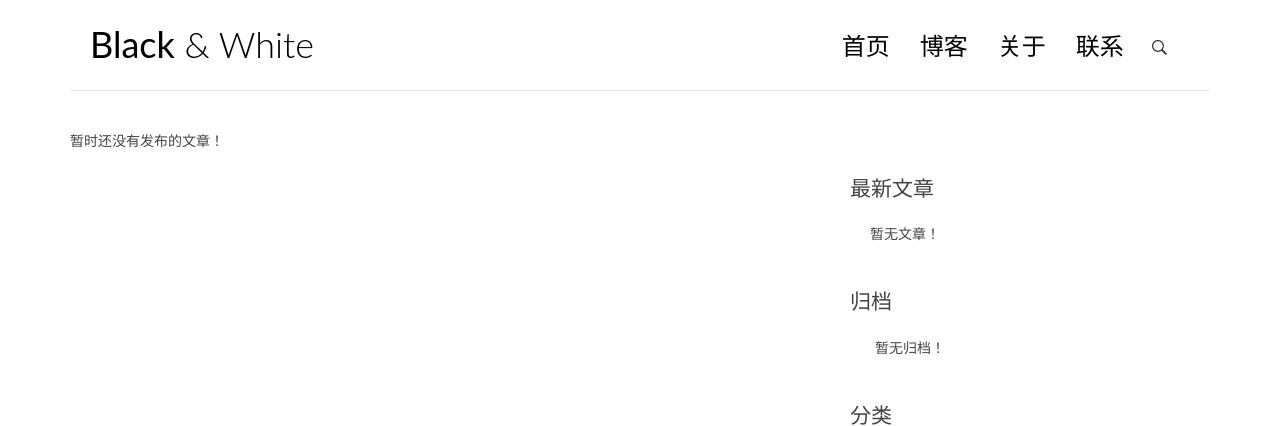
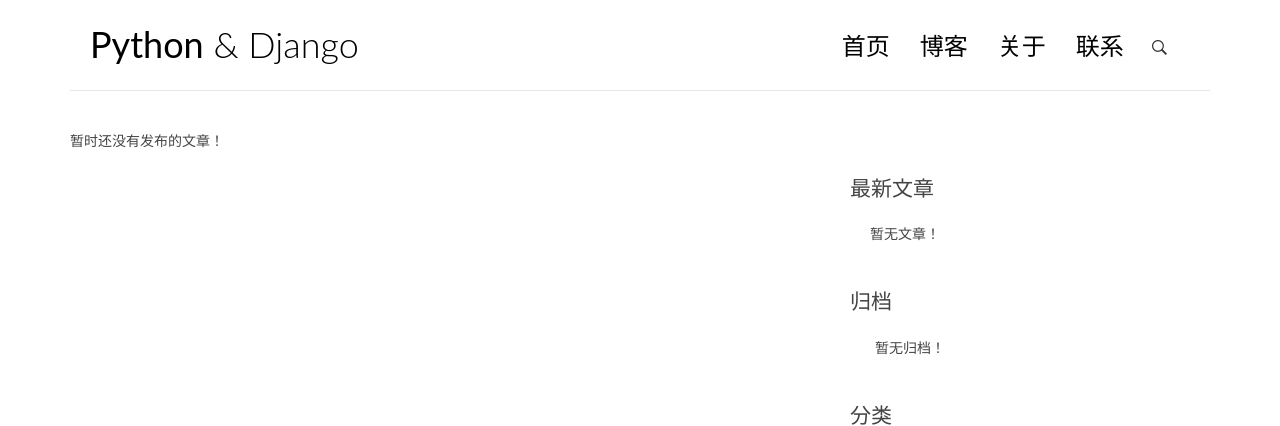
Before and after one commit to wanconglei/better-blog, a Django app: page / in a window 1280 px wide. Shown: the top 426 px of the page. Run offline with Django 3.2, Linux system fonts and the light colour scheme; data that the repository does not hold is empty; some libraries are stand-ins or nearby versions.

Commit message:
python&django

```diff
--- a/blogproject/templates/base.html
+++ b/blogproject/templates/base.html
@@ -3,7 +3,7 @@
 {% load blog_tags %}
 <html>
 <head>
-    <title>Black &amp; White</title>
+    <title>Python &amp; Django</title>
 
     <!-- meta -->
     <meta charset="UTF-8">
@@ -31,7 +31,7 @@
         <div class="row">
             <div class="col-md-4 col-sm-5 col-xs-8">
                 <div class="logo">
-                    <h1><a href="{% url 'blog:index' %}"><b>Black</b> &amp; White</a></h1>
+                    <h1><a href="{% url 'blog:index' %}"><b>Python</b> &amp; Django</a></h1>
                 </div>
             </div><!-- col-md-4 -->
             <div class="col-md-8 col-sm-7 col-xs-4">
```
Also changed, not shown: 1 other file.
